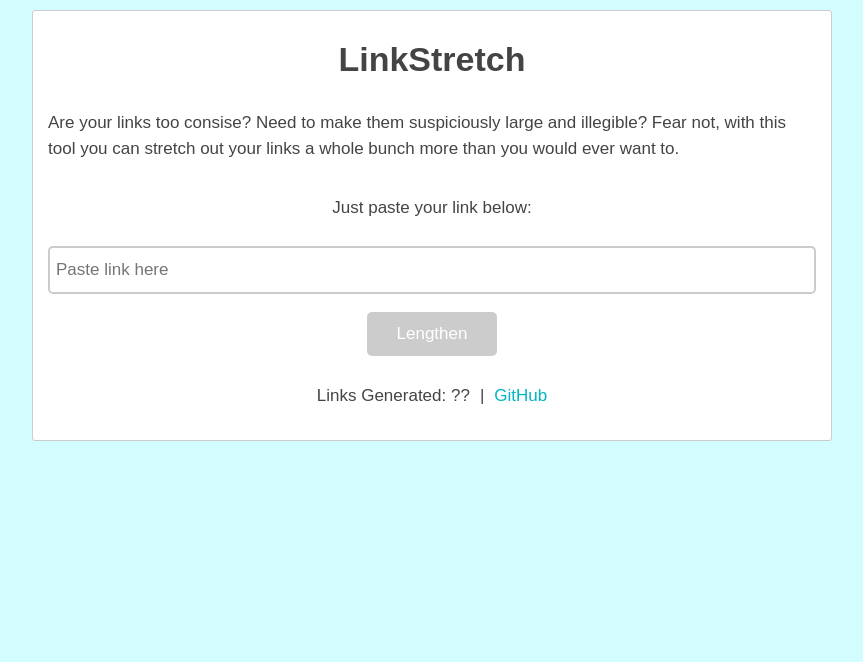
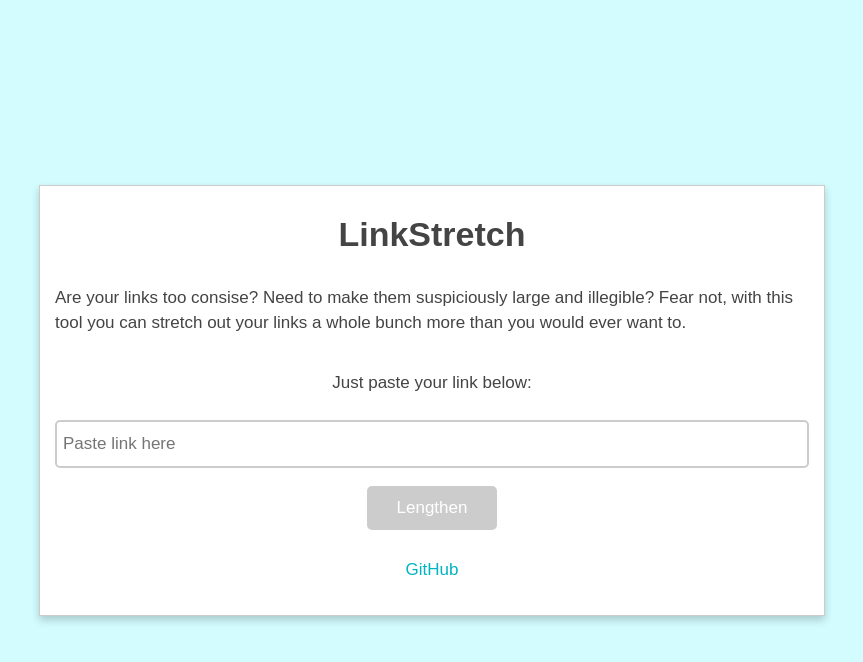
Before and after one commit to 1aggarcia/linkstretch, a React (Vite) app in the folder client/: page / in a window 1280 px wide. Shown: the top 662 px of the page, without its empty margins (208-1071 px from the left). Built offline with nearby package versions, Linux system fonts and the light colour scheme; no server answers.

Commit message:
Update Error handling and footer

```diff
--- a/client/src/assets/style.css
+++ b/client/src/assets/style.css
@@ -11,12 +11,20 @@
 body {
   font-family: Arial, Helvetica, sans-serif;
   background-color: var(--bg);
-  margin: 10px auto;
+  margin: 0px auto;
   max-width: 800px;
   line-height: 1.5;
   font-size: 17px;
-  padding: 0 7px;
   color: var(--text-color);
+
+  display: flex;
+  align-items: center;
+  min-height: 100vh;
+}
+
+#root {
+  margin: 10px 7px;
+  width: 100%;
 }
 
 button {
@@ -83,8 +91,10 @@
 .app {
   background-color: white;
   padding: 15px;
-  border-radius: 3px;
+  border-radius: 0px;
   border: 1px solid var(--light-border);
+
+  box-shadow: 0 4px 8px 0 rgba(0, 0, 0, 0.2);
 }
 
 .centered {
--- a/client/src/components/Footer.tsx
+++ b/client/src/components/Footer.tsx
@@ -1,14 +1,8 @@
-import { useLinkCount } from "../hooks"
-
 const REPO_LINK = "https://github.com/1aggarcia/linkstretch"
 
 export default function Footer() {
-    const linkCount = useLinkCount();
-
     return (
         <div style={{margin: "17px 0px"}}>
-            <span>Links Generated: {linkCount}</span>
-            <span style={{margin: "auto 10px"}}>|</span>
             <span>
                 <a href={REPO_LINK}>GitHub</a>
             </span>
--- a/client/src/components/Processer.tsx
+++ b/client/src/components/Processer.tsx
@@ -2,7 +2,7 @@
 
 import Loading from "./Loading";
 import Error from "./Error";
-import { createLinkAsync, shortlinkKey } from "../api-service";
+import { createLinkAsync, shortlinkKey } from "../utils/api-service";
 
 const textAreaRows = 20;
 
@@ -37,10 +37,12 @@
     navigator.clipboard.writeText(longLink);
   }
 
-  if (error) return <Error message={error} startOver={props.startOver} />;
-
-  if (longLink.length === 0) return <Loading />;
-
+  if (error !== null) {
+    return <Error message={error} startOver={props.startOver} />;
+  }
+  if (longLink.length === 0) {
+    return <Loading />;
+  }
   return (
     <>
       <p>Link successfully lengthened, copy below:</p>
--- a/client/src/components/Start.tsx
+++ b/client/src/components/Start.tsx
@@ -1,5 +1,5 @@
 import { useState, useEffect, ChangeEvent, FormEvent } from "react";
-import { shortlinkKey } from "../api-service";
+import { shortlinkKey } from "../utils/api-service";
 
 interface StartProps {
     generate: (link: string) => unknown
--- a/client/src/hooks.ts
+++ /dev/null
@@ -1,16 +0,0 @@
-/** Custom hooks */
-
-import { useState, useEffect } from "react";
-import { getCountAsync } from "./api-service";
-
-export function useLinkCount() {
-    const [count, setCount] = useState("??");
-
-    useEffect(() => {
-        getCountAsync()
-            .then(count => setCount(count.toString()))
-            .catch(err => console.error(err))
-    }, [])
-
-    return count;
-}
--- a/client/src/api-service.ts
+++ b/client/src/utils/api-service.ts
@@ -1,11 +1,9 @@
 const DEV_MODE = true;
 
-const DOMAIN = DEV_MODE
-  ? "http://localhost:3000"
-  : "https://linkstretch.vercel.app";
+const DOMAIN = DEV_MODE ? "http://localhost:3000/" : "/";
 
-const CREATE_ENDPOINT = "/links/create";
-const COUNT_ENDPOINT = "/links/count";
+const CREATE_ENDPOINT = "links/create";
+const COUNT_ENDPOINT = "links/count";
 
 export const shortlinkKey = "shortlink";
 
@@ -19,7 +17,7 @@
   const response = await fetch(`${DOMAIN}${COUNT_ENDPOINT}`);
 
   if (!response.ok) {
-    throw new Error(`Status: ${response.status}, ${await response.text()}`);
+    throw new Error(`HTTP Error: ${response.status}`);
   }
 
   const json: unknown = await response.json();
```
